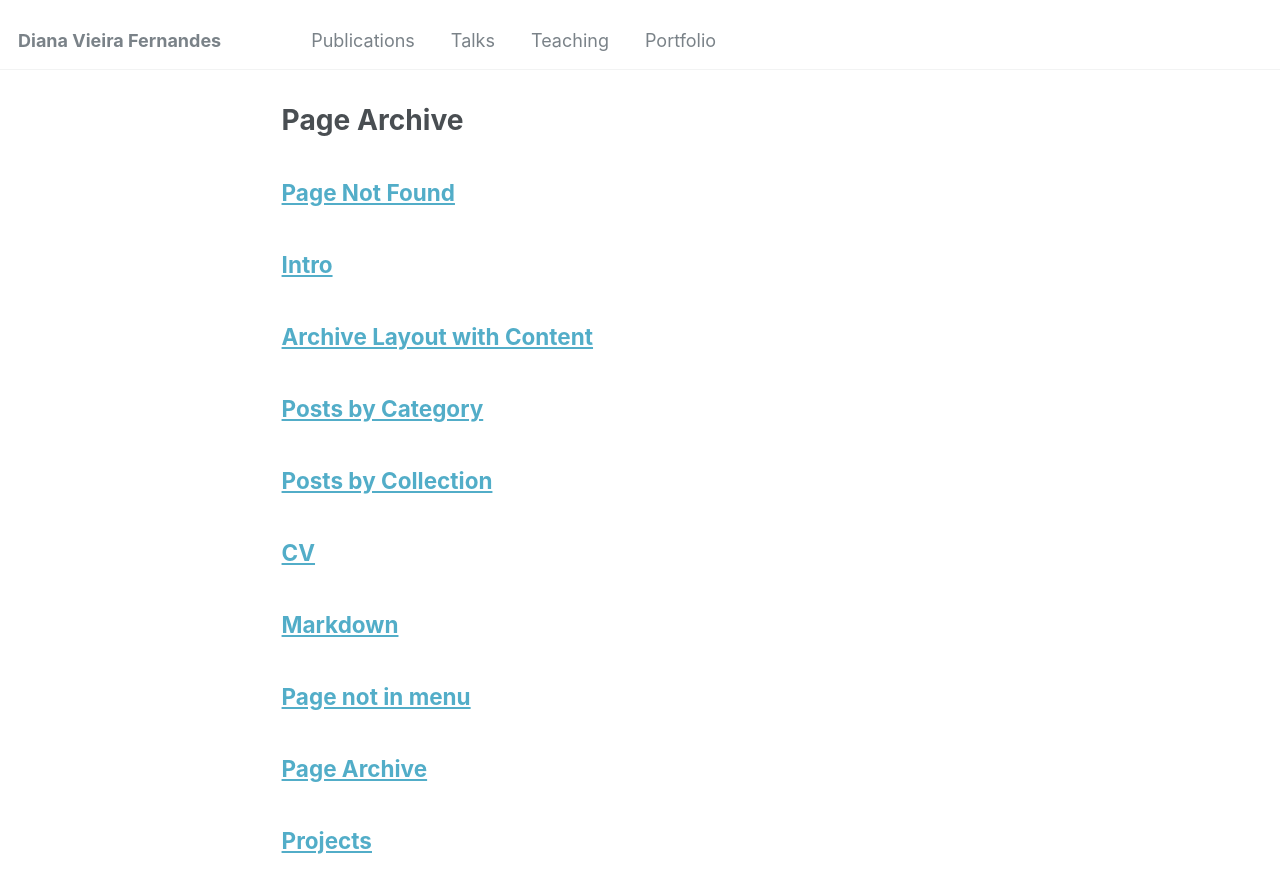
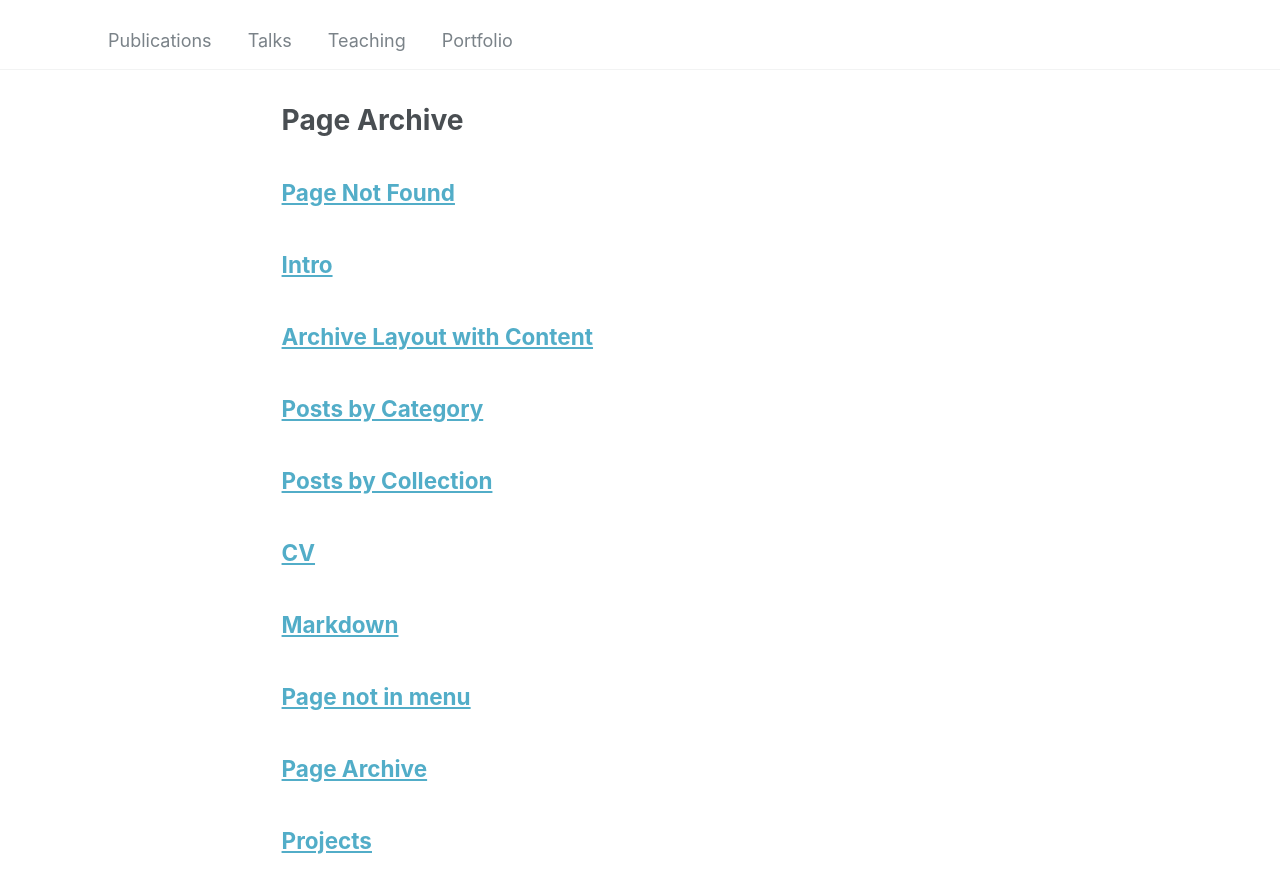
Before and after one commit to d-vf/d-vf.github.io, a Jekyll site: the page built from _pages/page-archive.html, in a window 1280 px wide and 900 px high. Shown: the top 893 px of the window. Built offline with Jekyll 4.4.1, drawn with Linux system fonts in a browser that asks for light colours.

Commit message:
Update _config.yml

```diff
--- a/_config.yml
+++ b/_config.yml
@@ -8,7 +8,7 @@
 
 # Basic Site Settings
 locale                   : "en-US"
-title                    : "Diana Vieira Fernandes"
+title                    : ""
 title_separator          : "-"
 name                     : &name "Your Name"
 description              : &description "personal description"
@@ -21,8 +21,8 @@ repository               : "https://github.com/d-vf"
 #               Additional customization can be done by editing /_includes/author-profile.html
 author:
   # Biographic information
-  avatar           : "profile.png"
-  name             : "DVF"
+  #avatar           : "profile.png"
+  name             : "Diana Vieira Fernandes"
   pronouns         : # example: "she/her"
   bio              : #"Short biography for the left-hand sidebar"
   location : "Instituto Superior Técnico"
```
